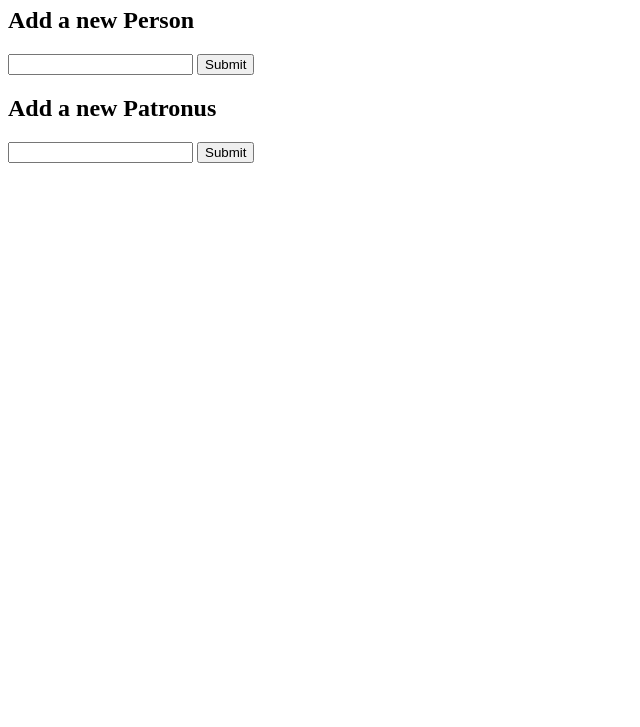
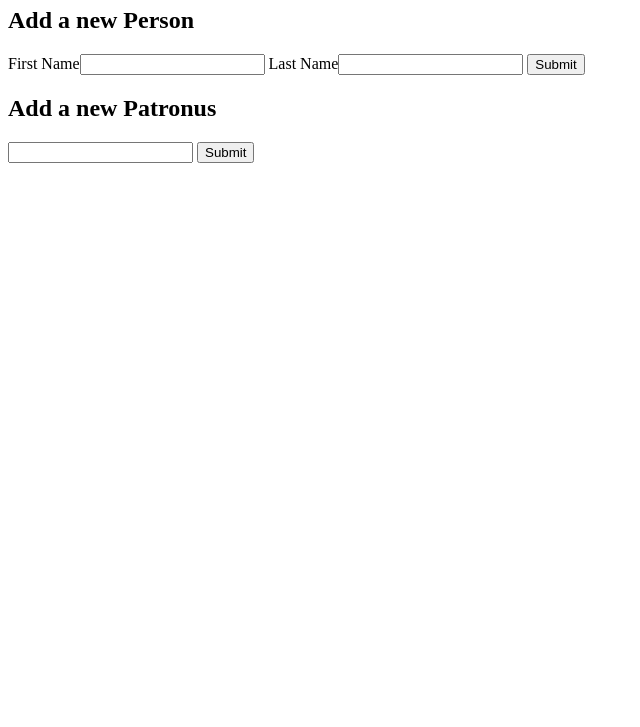
Before and after one commit to akolander22/patronus, a website: page public/views/index.html in a window 1280 px wide. Shown: the part 73-800 px from the top of the page, without its empty margins (0-640 px from the left). Drawn offline with Linux system fonts and the light colour scheme; files whose address does not match are found by name.

Commit message:
added 2nd input field for names

```diff
--- a/public/views/index.html
+++ b/public/views/index.html
@@ -9,15 +9,16 @@
   </head>
   <body>
     <h1> Patronus</h1>
-    <div ng-controller="PeopleController">
+    <div ng-controller="PeopleController as people">
       <h2>Add a new Person</h2>
-      <input type="text" ng-model="people"/>
-      <button ng-click="savePeople()">Submit</button>
+      First Name<input type="text" ng-model="firstName"/>
+      Last Name<input type="text" ng-model="lastName" />
+      <button ng-click="people.savePeople()">Submit</button>
     </div>
-    <div ng-controller="PatronusController">
+    <div ng-controller="PatronusController as patronus">
       <h2>Add a new Patronus</h2>
-      <input type="text" ng-model="patronus" />
-      <button ng-click="savePatronus()">Submit</button>
+      <input type="text" ng-model="patronus.tempPatronus" />
+      <button ng-click="patronus.savePatronus()">Submit</button>
     </div>
   </body>
 </html>
```
